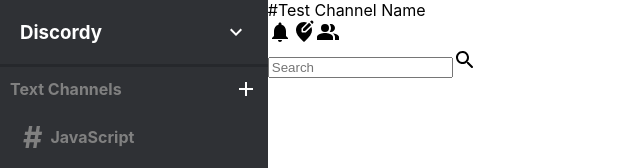
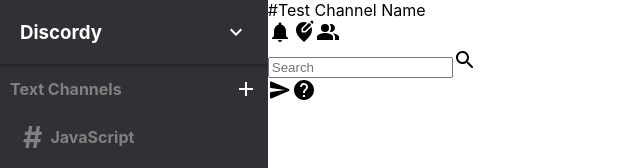
Before and after one commit to xaster-Kies/discordy, a React (Create React App) app in the folder discordy/: page / in a window 1280 px wide. Shown: the top 168 px of the page, without its empty margins (0-640 px from the left). Built offline with nearby package versions, Linux system fonts and the light colour scheme.

Commit message:
chat header ui

```diff
--- a/discordy/src/ChatHeader.js
+++ b/discordy/src/ChatHeader.js
@@ -4,6 +4,9 @@ import NotificationsIcon from "@material-ui/icons/Notifications"
 import EditLocationRoundedIcon from "@material-ui/icons/EditLocationRounded"
 import PeopleAltRoundedIcon from "@material-ui/icons/PeopleAlt"
 import SearchRoundedIcon from "@material-ui/icons/SearchRounded"
+import SendRoundedIcon from "@material-ui/icons/SendRounded"
+import HelpRoundIcon from "@material-ui/icons/HelpRounded"
+
 
 
 function ChatHeader() {
@@ -22,6 +25,9 @@ function ChatHeader() {
                    <input type="text" placeholder="Search"/>
                    <SearchRoundedIcon></SearchRoundedIcon>
                </div>
+
+               <SendRoundedIcon/>
+               <HelpRoundIcon/>
             </div>
         </div>
     )
```
Also changed, not shown: 1 other file (tests, documents, lock files or other folders).
